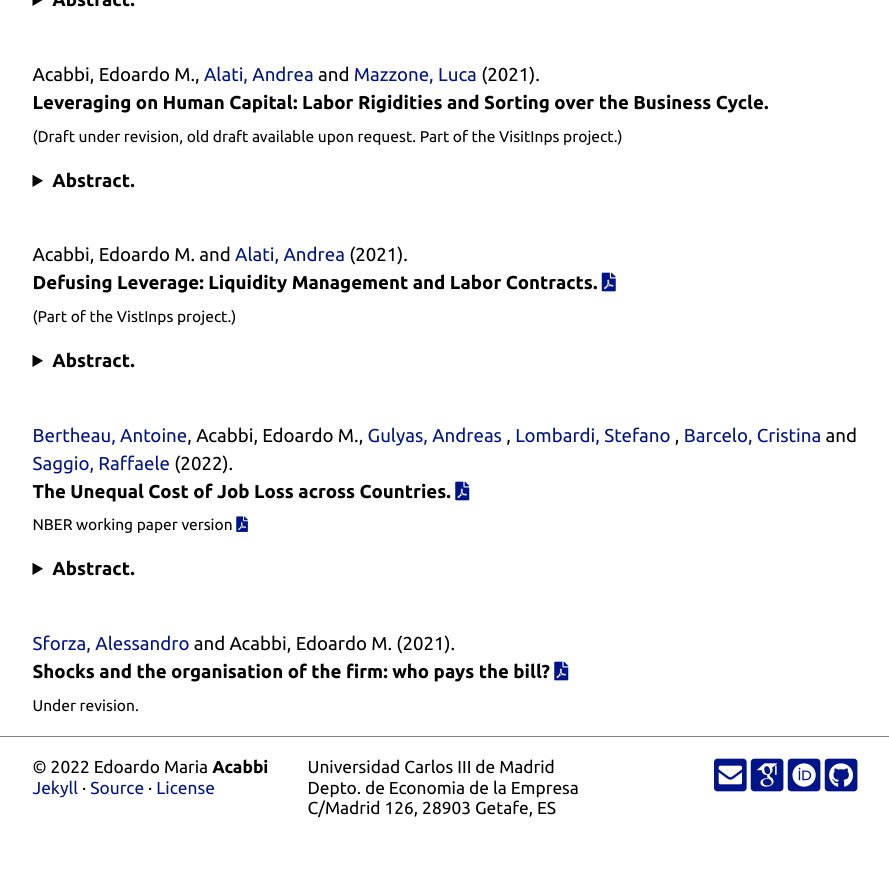
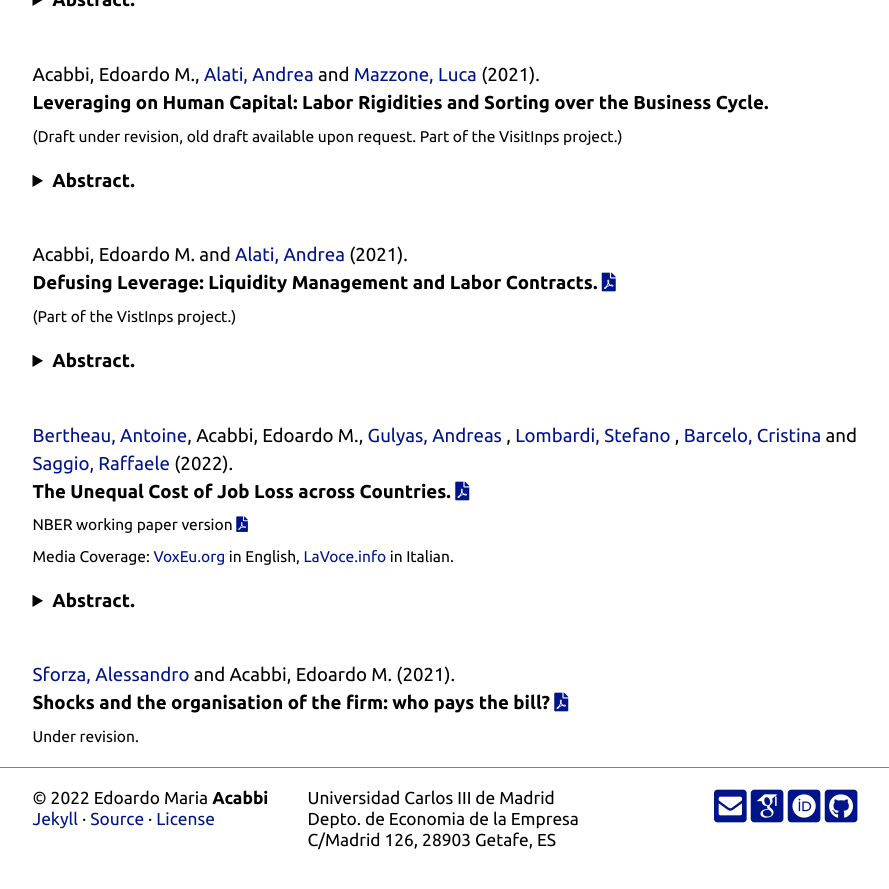
Before and after one commit to eacabbi/eacabbi.github.io, a Jekyll site: the page built from index.md, in a window 1280 px wide and 900 px high, scrolled down 1061 px. Shown: the top 889 px of the window, without its empty margins (195-1084 px from the left). Built offline with Jekyll 4.4.1, drawn with Linux system fonts in a browser that asks for light colours; some web fonts are replaced.

Commit message:
media coverage

```diff
--- a/index.md
+++ b/index.md
@@ -50,6 +50,7 @@ Rigidities in firms' payroll structures are likely to increase the transmission
 <br>
 <a href="https://www.antoinebertheau.com/"> Bertheau, Antoine</a>, Acabbi, Edoardo M., <a href="https://sites.google.com/site/andreasgulyas/home"> Gulyas, Andreas </a>, <a href="https://stefano-lombardi.github.io/"> Lombardi, Stefano <a/>, <a href="https://www.bde.es/investigador/en/menu/people/research_staff_a/Barcelo__Cristina.html"> Barcelo, Cristina </a> and <a href="https://sites.google.com/site/raffaelesaggio/"> Saggio, Raffaele </a> (2022).
 <br> **The Unequal Cost of Job Loss across Countries.** <a href="{{ site.url }}/docs/JobDisplacement_AcrossEurope.pdf" class="{{ site.pdf_icon }}" title="{{ site.pdf_title }}" id="icon"></a><br/> <sub> NBER working paper version <a href="https://www.nber.org/papers/w29727" class="{{ site.pdf_icon }}" title="{{ site.pdf_title }}"  id="icon"></a> </sub>
+<br/> <sub> Media Coverage: <a href="https://voxeu.org/article/unequal-cost-job-loss-across-countries">VoxEu.org</a> in English, <a href="https://www.lavoce.info/archives/93689/limpatto-del-licenziamento-non-e-uguale-per-tutti/">LaVoce.info</a> in Italian. </sub>
 
 <details>
 <summary><b> Abstract. </b></summary>
```
